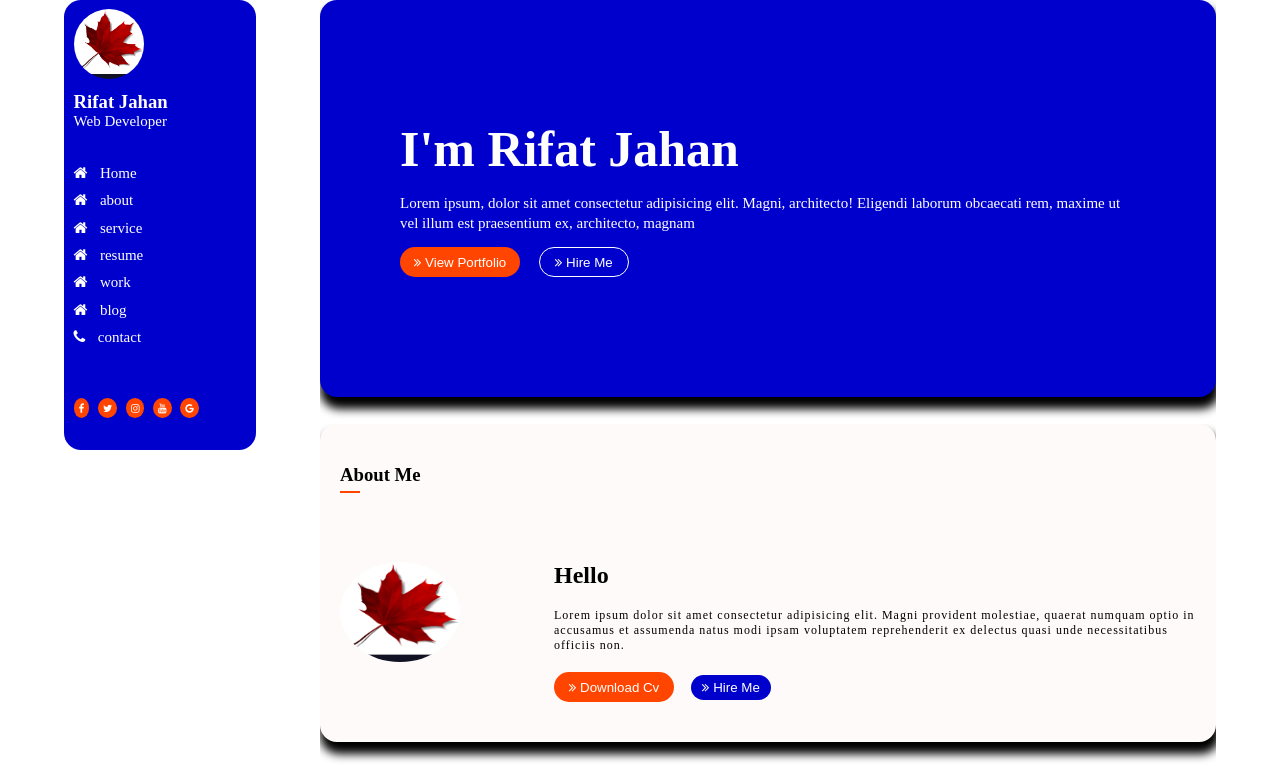
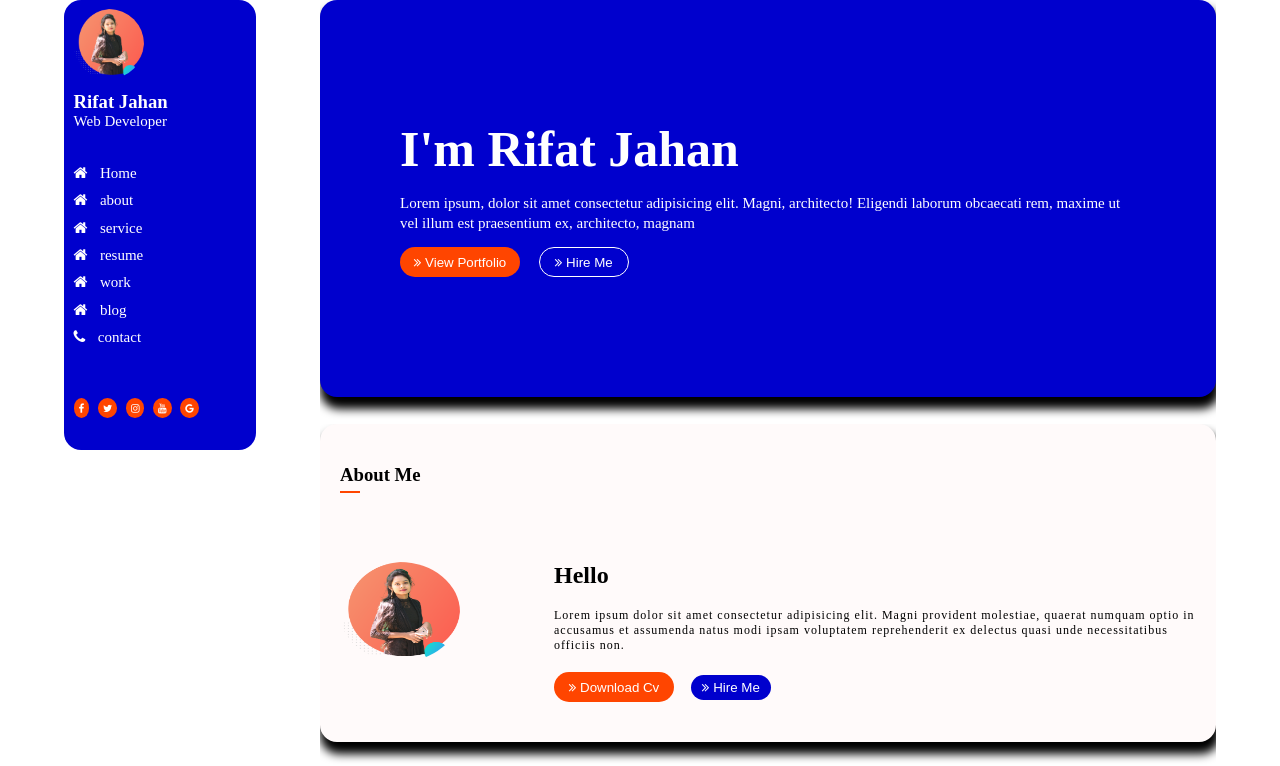
Before and after one commit to rifatjahan823/portfolio, a plain HTML site: page index.html in a window 1280 px wide. Shown: the top 766 px of the page. Drawn offline with Linux system fonts and the light colour scheme.

Commit message:
image add

```diff
--- a/index.html
+++ b/index.html
@@ -14,7 +14,7 @@
   <div class="header-area fix floatleft ">
     <div class="side-menu">
         <div class="logo-area">
-            <img src="img/realistic-red-maple-leaf-vector-6123515.jpg" alt="">
+            <img src="img/my-bg.png" alt="">
             <h3>rifat jahan</h3>
             <p>web developer</p>
         </div>
@@ -57,7 +57,7 @@
             <h3>about me</h3>
         </div>
         <div class="left-area floatleft ">
-            <img src="img/realistic-red-maple-leaf-vector-6123515.jpg" alt="">
+            <img src="img/my-bg.png" alt="">
         </div>
         <div class="right-area floatright">
             <h2>hello</h2>
```
Also changed, not shown: img/my-bg.png (added), img/pexels-suzy-hazelwood-6161473.jpg (deleted), img/realistic-red-maple-leaf-vector-6123515.jpg (deleted).
